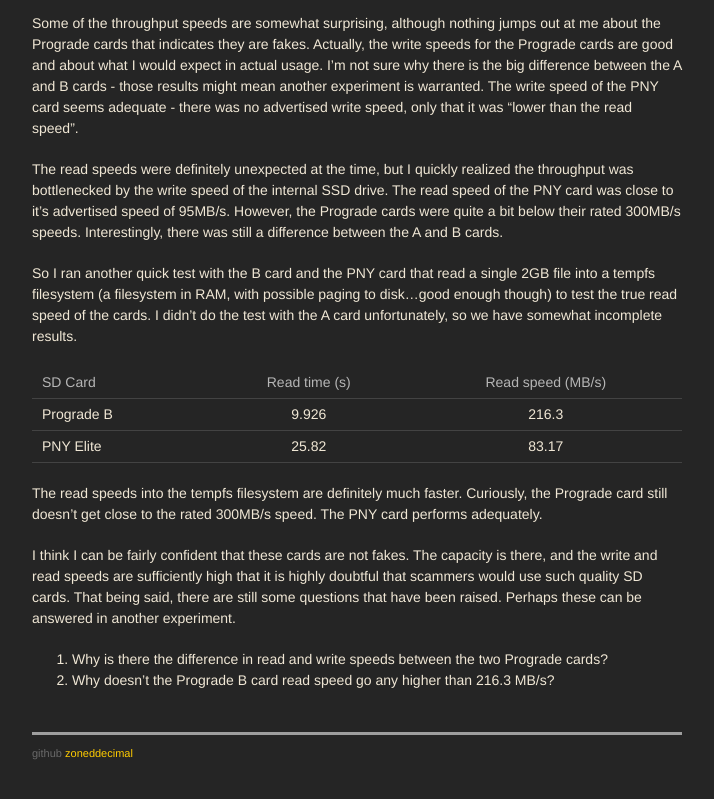
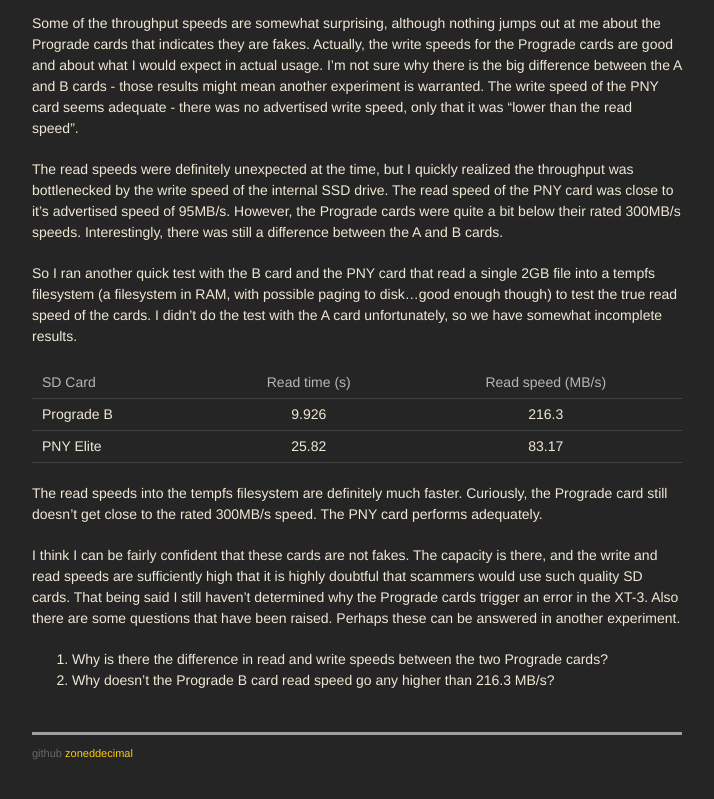
Before and after one commit to zoneddecimal/zoneddecimal.github.io, a Jekyll site: the page built from _posts/2020-09-30-Prograde_SD_Card_Test.md, in a window 1280 px wide and 900 px high, scrolled down 6393 px. Shown: the top 799 px of the window, without its empty margins (283-997 px from the left). Built offline with Jekyll 4.4.1, drawn with Linux system fonts in a browser that asks for light colours; some web fonts are replaced; grey boxes are pictures that could not be loaded.

Commit message:
minor edit to post

```diff
--- a/_posts/2020-09-30-Prograde_SD_Card_Test.md
+++ b/_posts/2020-09-30-Prograde_SD_Card_Test.md
@@ -136,7 +136,7 @@
 
 The read speeds into the tempfs filesystem are definitely much faster.  Curiously, the Prograde card still doesn't get close to the rated 300MB/s speed.  The PNY card performs adequately.
 
-I think I can be fairly confident that these cards are not fakes.  The capacity is there, and the write and read speeds are sufficiently high that it is highly doubtful that scammers would use such quality SD cards.  That being said, there are still some questions that have been raised.  Perhaps these can be answered in another experiment.
+I think I can be fairly confident that these cards are not fakes.  The capacity is there, and the write and read speeds are sufficiently high that it is highly doubtful that scammers would use such quality SD cards.  That being said I still haven't determined why the Prograde cards trigger an error in the XT-3.  Also there are some questions that have been raised.  Perhaps these can be answered in another experiment.
 
 1. Why is there the difference in read and write speeds between the two Prograde cards?
 1. Why doesn't the Prograde B card read speed go any higher than 216.3 MB/s?
```
